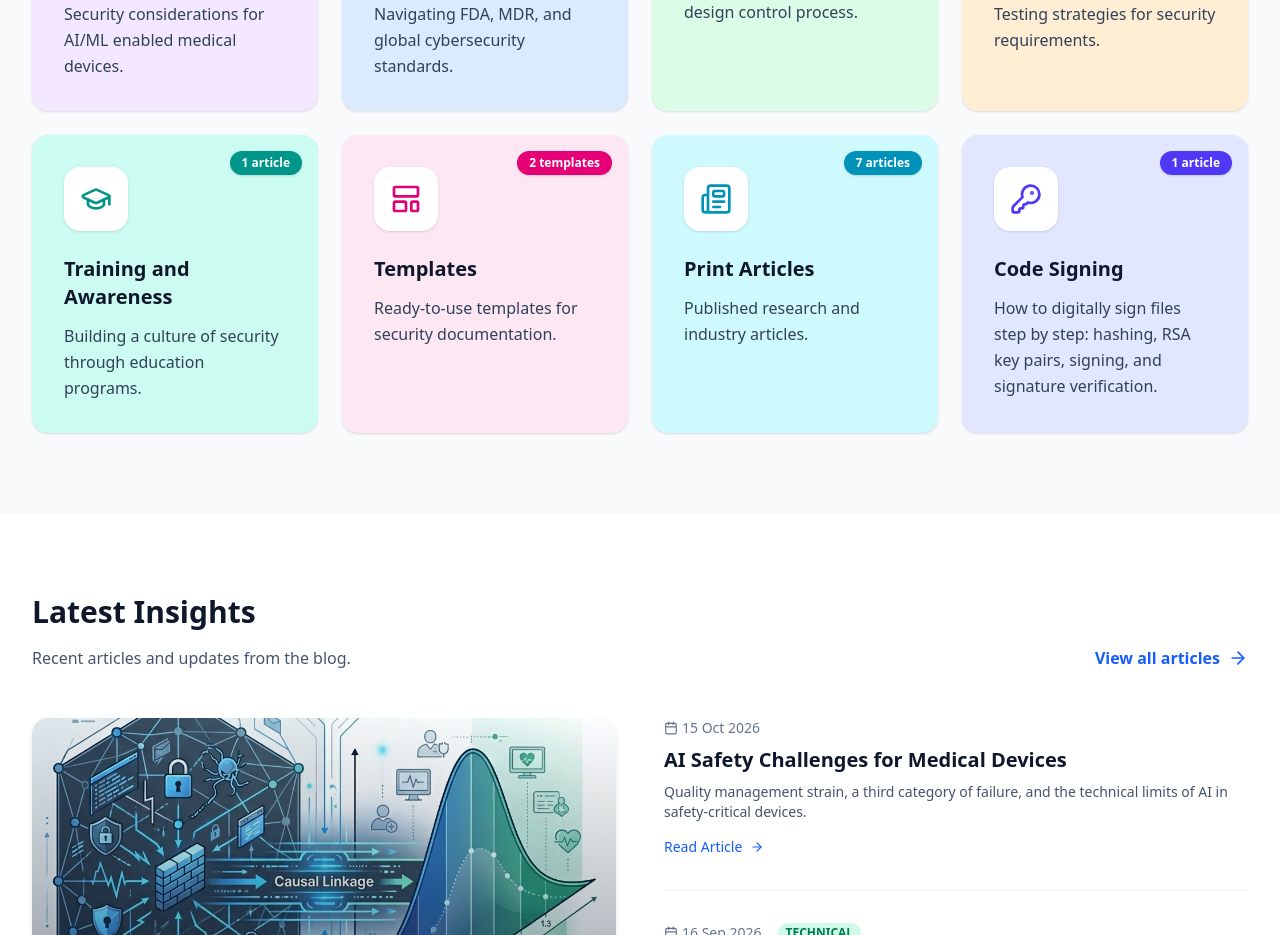
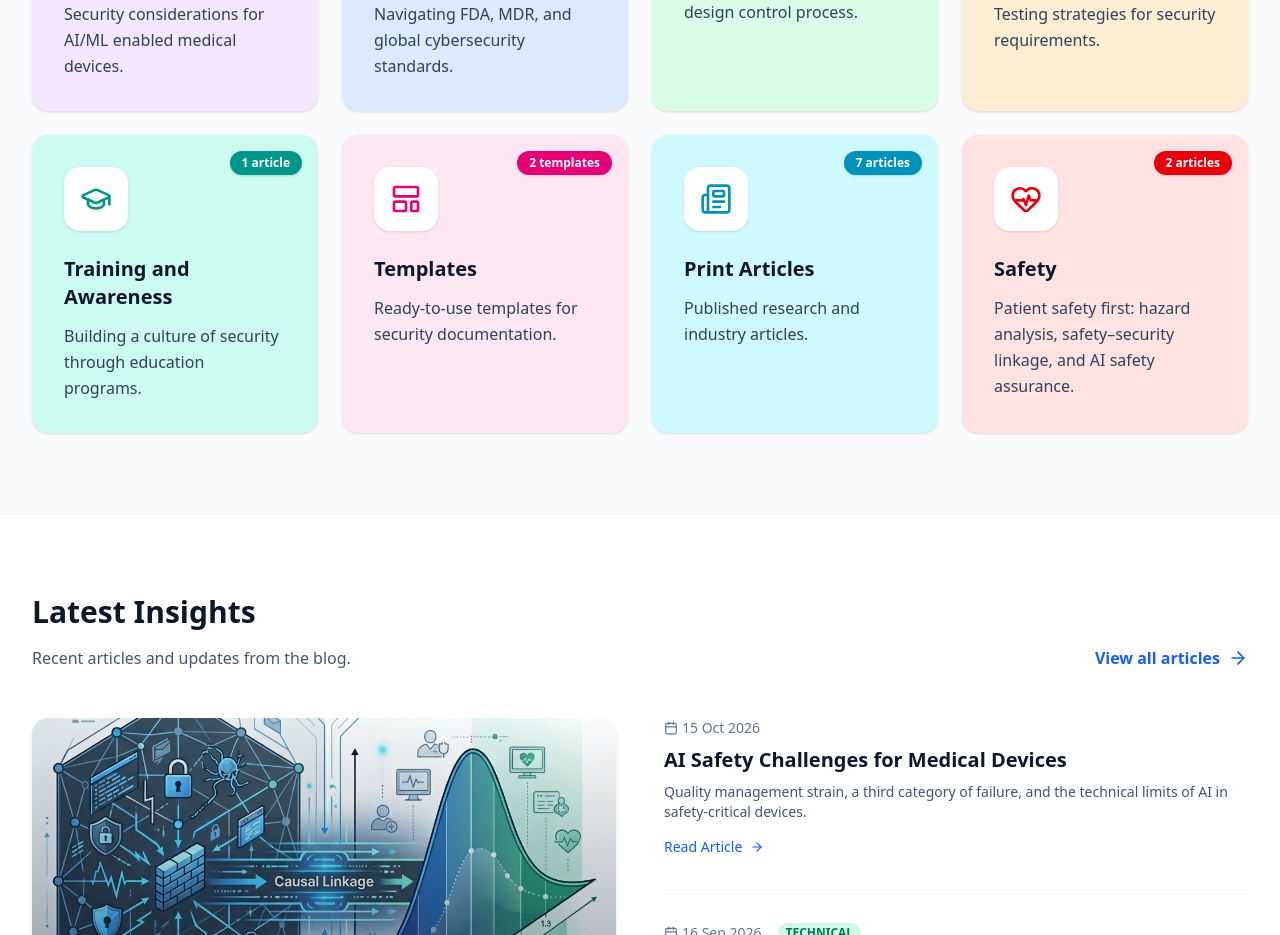
Before and after one commit to nepalboy/medicsec, a React (Vite) app: page / in a window 1280 px wide. Shown: the part 1240-2175 px from the top of the page. Built offline with nearby package versions, Linux system fonts and the light colour scheme.

Commit message:
Replace Code Signing card with Safety card + Safety page

```diff
--- a/src/App.tsx
+++ b/src/App.tsx
@@ -7,6 +7,7 @@ import { LatestArticles } from './components/LatestArticles';
 // Pages
 import { About } from './components/pages/About';
 import { MedicalAISecurity } from './components/pages/MedicalAISecurity';
+import { Safety } from './components/pages/Safety';
 import { Standards } from './components/pages/Standards';
 import { DesignControls } from './components/pages/DesignControls';
 import { VerificationValidation } from './components/pages/VerificationValidation';
@@ -36,6 +37,7 @@ function App() {
           <Route index element={<LandingPage />} />
           <Route path="/about" element={<About />} />
           <Route path="/mas" element={<MedicalAISecurity />} />
+          <Route path="/safety" element={<Safety />} />
           <Route path="/sfs" element={<Standards />} />
           <Route path="/dc" element={<DesignControls />} />
           <Route path="/vv" element={<VerificationValidation />} />
--- a/src/components/FeatureGrid.tsx
+++ b/src/components/FeatureGrid.tsx
@@ -1,5 +1,5 @@
 import React from 'react';
-import { Brain, FileText, PenTool, CheckCircle, LayoutTemplate, Newspaper, GraduationCap, KeyRound } from 'lucide-react';
+import { Brain, FileText, PenTool, CheckCircle, LayoutTemplate, Newspaper, GraduationCap, HeartPulse } from 'lucide-react';
 import { Link } from 'react-router-dom';
 
 interface Feature {
@@ -102,17 +102,16 @@ const features: Feature[] = [
         articleLabel: '7 articles'
     },
     {
-        icon: KeyRound,
-        title: 'Code Signing',
-        description: 'How to digitally sign files step by step: hashing, RSA key pairs, signing, and signature verification.',
-        cardBg: 'bg-indigo-100',
+        icon: HeartPulse,
+        title: 'Safety',
+        description: 'Patient safety first: hazard analysis, safety–security linkage, and AI safety assurance.',
+        cardBg: 'bg-red-100',
         chipBg: 'bg-white',
-        iconColor: 'text-indigo-600',
-        pillBg: 'bg-indigo-600',
-        link: '/code-signing/',
-        external: true,
-        articleCount: 1,
-        articleLabel: '1 article'
+        iconColor: 'text-red-600',
+        pillBg: 'bg-red-600',
+        link: '/safety',
+        articleCount: 2,
+        articleLabel: '2 articles'
     }
 ];
 
--- /dev/null
+++ b/src/components/pages/Safety.tsx
@@ -0,0 +1,47 @@
+import React from 'react';
+import { HeartPulse, AlertTriangle, Link2 } from 'lucide-react';
+import { RelatedArticles } from '../RelatedArticles';
+
+export const Safety: React.FC = () => {
+    return (
+        <div className="bg-white py-12">
+            <div className="max-w-7xl mx-auto px-4 sm:px-6 lg:px-8">
+                <div className="text-center mb-16">
+                    <h1 className="text-4xl font-bold text-slate-900 mb-4">Safety</h1>
+                    <p className="text-xl text-slate-600 max-w-3xl mx-auto">
+                        Patient safety is the north star of medical device engineering — and security failures are increasingly safety failures.
+                    </p>
+                </div>
+
+                <div className="grid grid-cols-1 lg:grid-cols-3 gap-8 mb-16">
+                    <div className="bg-slate-50 p-8 rounded-xl border border-slate-200">
+                        <HeartPulse className="h-10 w-10 text-red-500 mb-4" />
+                        <h3 className="text-xl font-bold text-slate-900 mb-2">Hazard Analysis</h3>
+                        <p className="text-slate-600">
+                            ISO 14971 risk management: identifying hazards, estimating probability and severity, and driving risk down to acceptable levels through design.
+                        </p>
+                    </div>
+                    <div className="bg-slate-50 p-8 rounded-xl border border-slate-200">
+                        <Link2 className="h-10 w-10 text-red-500 mb-4" />
+                        <h3 className="text-xl font-bold text-slate-900 mb-2">Safety–Security Linkage</h3>
+                        <p className="text-slate-600">
+                            Cybersecurity and safety risk live in different mathematical worlds. Link them with judgment — trace exploits to harms without fusing the two risk processes.
+                        </p>
+                    </div>
+                    <div className="bg-slate-50 p-8 rounded-xl border border-slate-200">
+                        <AlertTriangle className="h-10 w-10 text-red-500 mb-4" />
+                        <h3 className="text-xl font-bold text-slate-900 mb-2">AI Safety Assurance</h3>
+                        <p className="text-slate-600">
+                            ML models introduce a third failure category beyond systematic and random faults: emergent misbehavior. Hazard analysis must extend to model behavior, data, and change.
+                        </p>
+                    </div>
+                </div>
+
+                <RelatedArticles articles={[
+                    { title: 'AI Safety Challenges for Medical Devices', date: '15 Oct 2026', link: '/articles/ai-safety-challenges' },
+                    { title: 'Transposing Cybersecurity-to-Safety Risks in Medical Devices', date: '24 Apr 2026', link: '/articles/cyber-safety-dilemma' },
+                ]} />
+            </div>
+        </div>
+    );
+};
```
Also changed, not shown: 1 other file (tests, documents, lock files or other folders).
